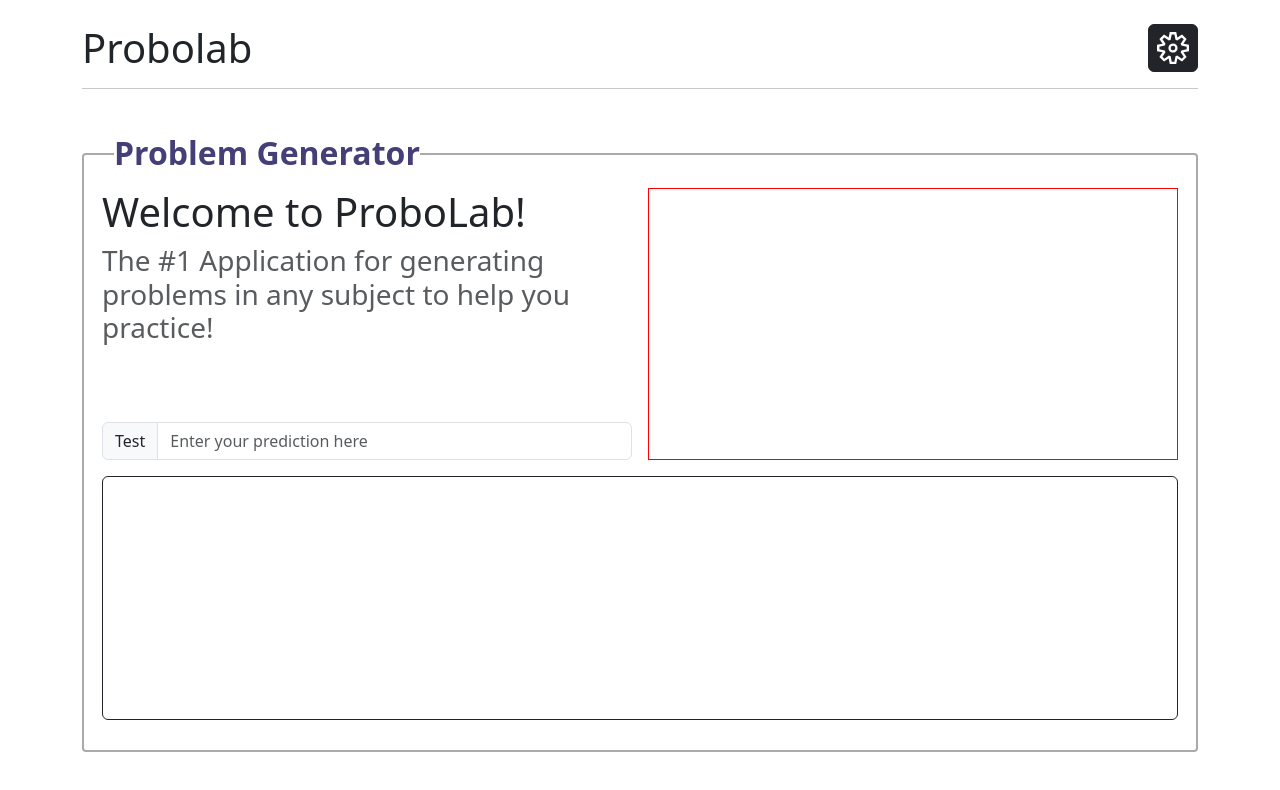
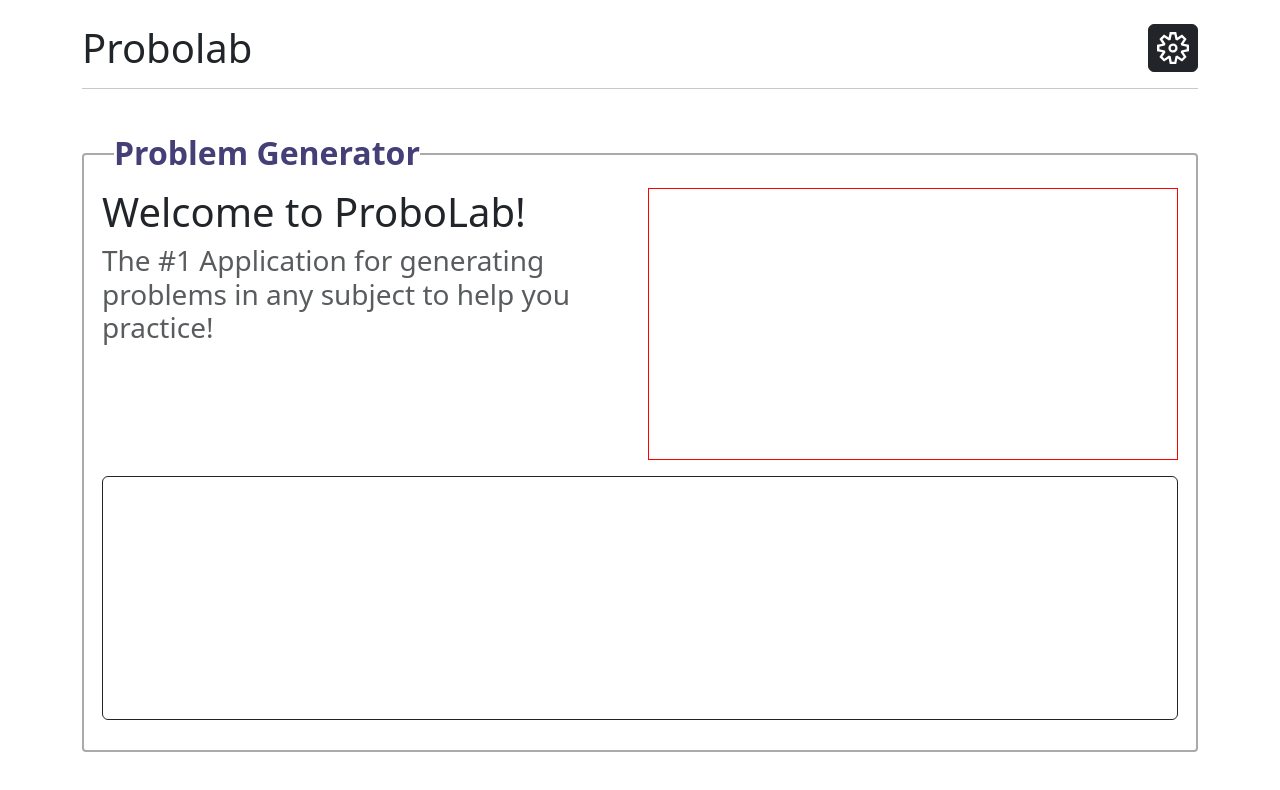
Before and after one commit to osam7a/Probolab, a React (Create React App) app: page / in a window 1280 px wide. Shown: the top 790 px of the page. Built offline with nearby package versions, Linux system fonts and the light colour scheme.

Commit message:
Set hide_Input true for main page

```diff
--- a/src/questions/mainPage.js
+++ b/src/questions/mainPage.js
@@ -1,6 +1,6 @@
 function generate(canvas) {
     // Returns question text, question description, answer, steps, and subject
-    return ["Welcome to ProboLab!", "The #1 Application for generating problems in any subject to help you practice!", null, [], "Problem Generator"]
+    return ["Welcome to ProboLab!", "The #1 Application for generating problems in any subject to help you practice!", null, [], "Problem Generator", true]
 }
 
 export default generate;
```
